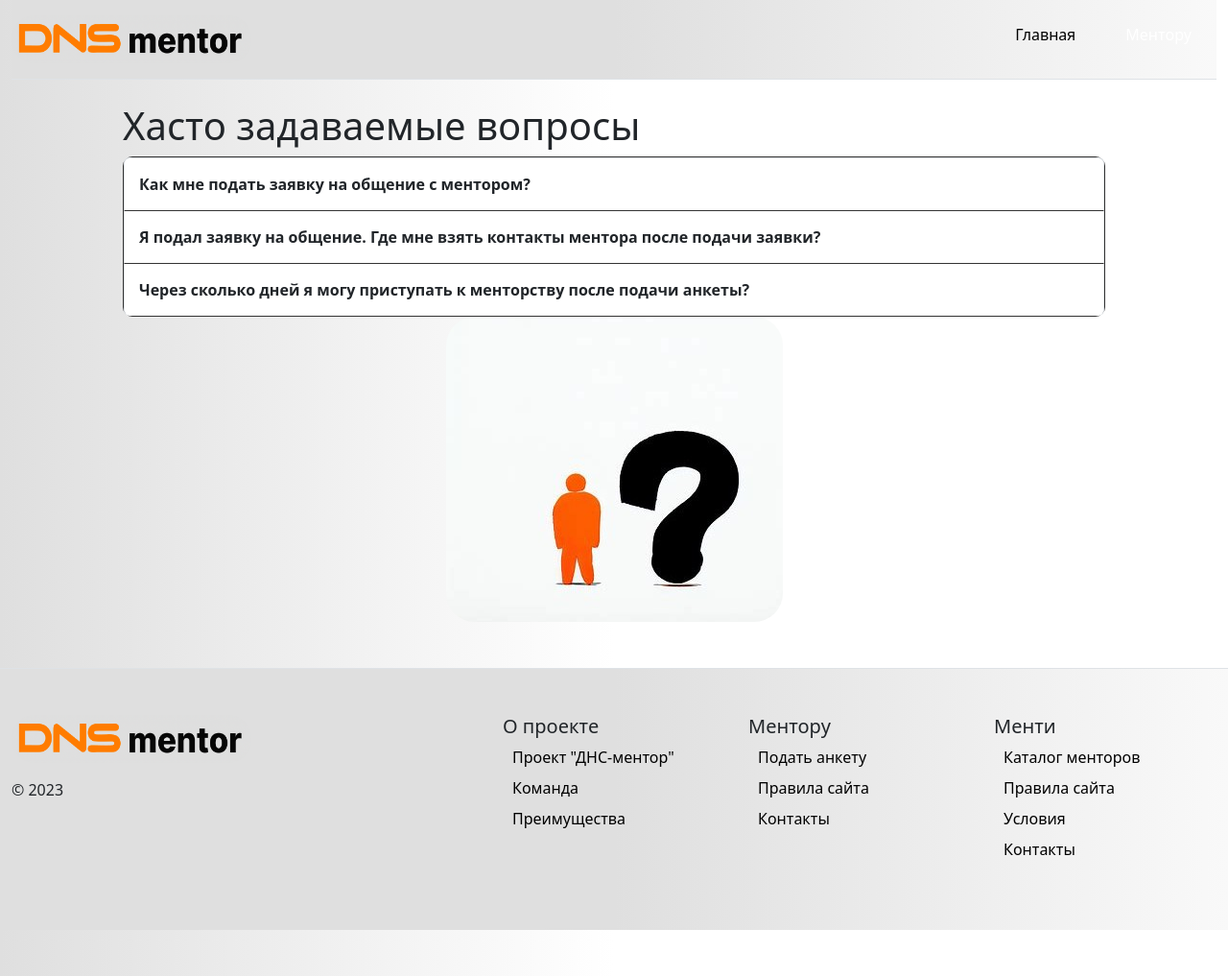
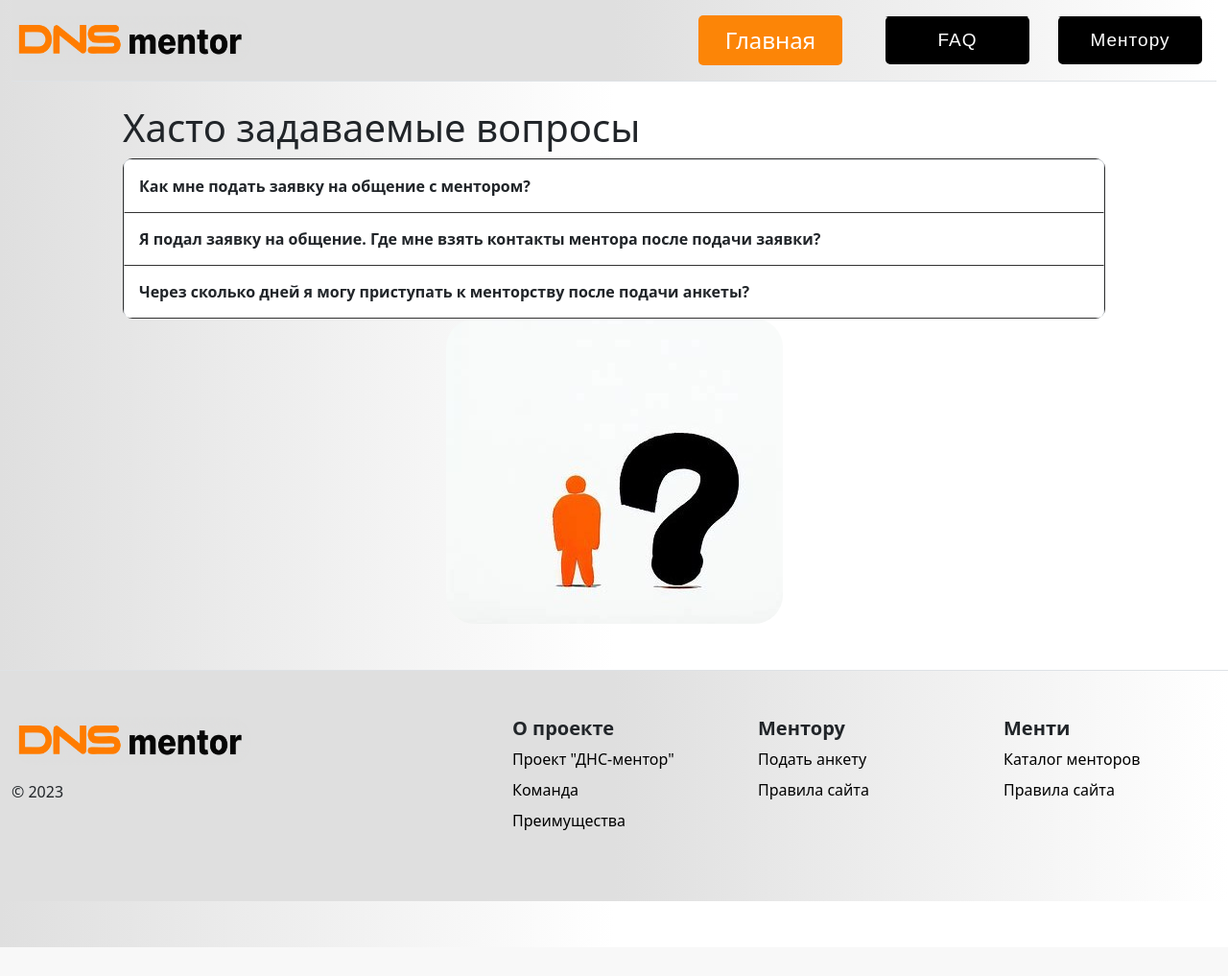
Before and after one commit to theycallmemax/DNSmentor, a Flask app: page /faq in a window 1280 px wide. Shown: the whole page at 96% size. After the commit the page ends 987 px from the top, so only its background shows below. Run offline with Flask 3, Linux system fonts and the light colour scheme.

Commit message:
FAQ база

```diff
--- a/templates/FAQ.html
+++ b/templates/FAQ.html
@@ -7,15 +7,149 @@
     <meta name="description" content="">
     <meta name="author" content="Mark Otto, Jacob Thornton, and Bootstrap contributors">
     <meta name="generator" content="Hugo 0.111.3">
-    <title>Справка</title>
     <link rel="stylesheet" href="https://cdn.jsdelivr.net/npm/bootstrap@5.2.3/dist/css/bootstrap.min.css">
+
   <style>
-      	body{
+      	body {
   background-image: linear-gradient(to right, rgba(223, 223, 223, 1), white, white);
   }
       header, footer, container-fluid{
-  background-image: linear-gradient(to right, rgba(223, 223, 223, 1), rgba(223, 223, 223, 1), rgb(249,249,249));
+  background-image: linear-gradient(to right, rgba(223, 223, 223, 1), rgba(223, 223, 223, 1), white);
 	  }
+
+
+
+	  .nav-link{
+	  color: black;
+	  }
+
+
+
+	  li{
+	  margin: 0px 10px;
+	  }
+
+
+	  img {
+	   border-radius: 30px;
+	  }
+
+@import url('https://fonts.googleapis.com/css?family=Montserrat:600&display=swap');
+.but {
+  margin: 0;
+  padding: 0;
+  display: flex;
+
+  align-items: center;
+  justify-content: center;
+
+}
+
+.faq {
+    margin: 0;
+  padding: 0;
+  display: flex;
+
+  align-items: center;
+  justify-content: center;
+}
+span{
+  position: relative;
+  display: inline-flex;
+  width: 150px;
+  height: 50px;
+  margin: 0 15px;
+  perspective: 1000px;
+}
+span a{
+  font-size: 19px;
+  letter-spacing: 1px;
+  transform-style: preserve-3d;
+  transform: translateZ(-25px);
+  transition: transform .25s;
+  font-family: 'Montserrat', sans-serif;
+
+}
+.but a:before,
+.but a:after{
+  position: absolute;
+    content: "Ментору";
+  height: 50px;
+  width: 150px;
+  display: flex;
+  align-items: center;
+  justify-content: center;
+  border: 5px solid black;
+  box-sizing: border-box;
+  border-radius: 5px;
+}
+
+.faq a:before,
+.faq a:after{
+  position: absolute;
+    content: "FAQ";
+  height: 50px;
+  width: 150px;
+  display: flex;
+  align-items: center;
+  justify-content: center;
+  border: 5px solid black;
+  box-sizing: border-box;
+  border-radius: 5px;
+    margin-right: 10px;
+}
+
+span a:before{
+  color: #fff;
+  background: #000;
+  transform: rotateY(0deg) translateZ(25px);
+}
+span a:after{
+  color: #000;
+  transform: rotateX(90deg) translateZ(25px);
+}
+span a:hover{
+  transform: translateZ(-25px) rotateX(-90deg);
+}
+
+.head {
+    display: grid;
+    align-content: end;
+    grid-template-columns: 1fr 1fr 1fr;
+}
+
+
+.button a {
+    color: white;
+    text-decoration: none;
+}
+
+h5 {
+    margin-left: 10px;
+}
+
+.main {
+    display: flex;
+  align-items: center;
+  justify-content: center;
+  box-sizing: border-box;
+  border-radius: 5px;
+    width: 150px;
+    height: 52px;
+    border: none;
+    background-color: #fc8507;
+    color: white;
+    font-size: 24px;
+    cursor: pointer;
+    text-decoration: none;
+    padding: 5px;
+
+  }
+
+.fot a:hover{
+    color: white;
+
+}
 
 	  .dns{
 	  background-color: #fc8507;
@@ -25,25 +159,11 @@
         background-color: black;
         color: white;
       }
-	  .nav-link{
-	  color: black;
-	  }
+
 
        .nav-link2 {
 	  color: white;
 	  }
-
-	  li{
-	  margin: 0px 10px;
-	  }
-
-	  .tex{
-  padding: 5%;
-  }
-	  img {
-	   border-radius: 30px;
-	  }
-
 
 	  .faq-container {
   width: 80%;
@@ -112,12 +232,14 @@ img {
         <img class="bi me-2" width=250 height="50" src="/static/img/logo5.png">
       </a>
 
-      <ul class="nav nav-pills nav-b">
-        <li class="nav-item"><a href="#" class="nav-link dns" aria-current="page">Главная</a></li>
-        <li class="nav-item"><a  href="#" class="nav-link dns2 nav-link2">Ментору</a></li>
-      </ul>
+      <div class="nav nav-pills nav-b head">
+        <div class="nav-item"><button href="/main"  aria-current="page" class="main">Главная</button></div>
+          <div class="nav-item faq"><span><a href="/faq" ></a></span></div>
+        <div class="nav-item but"><span><a  href="/mentor_anketa" ></a></span></div>
+      </div>
     </header>
   </div>
+{% block body %} {% endblock %}
 <!-- тело -->
   <main>
 <div class="faq-container">
@@ -151,8 +273,8 @@ img {
   <img src="/static/img/OIG.jpeg">
 </div>
 </main>
-<!-- Футер -->
-<div class="container-fluid">
+  <!-- Футер -->
+     <div class="container-fluid">
   <footer class="row row-cols-1 row-cols-sm-2 row-cols-md-5 py-5 my-5 border-top">
     <div class="col mb-3">
       <a href="/" class="d-flex align-items-center mb-3 link-body-emphasis text-decoration-none">
@@ -165,31 +287,28 @@ img {
 
     </div>
 
-    <div class="col mb-3">
-      <h5>О проекте</h5>
+    <div class="col mb-3 fot">
+        <h5><b>О проекте</b></h5>
       <ul class="nav flex-column">
-        <li class="nav-item mb-2"><a href="#" class="nav-link p-0 text-body-secondary">Проект "ДНС-ментор"</a></li>
-        <li class="nav-item mb-2"><a href="#" class="nav-link p-0 text-body-secondary">Команда</a></li>
-        <li class="nav-item mb-2"><a href="#" class="nav-link p-0 text-body-secondary">Преимущества</a></li>
+        <li class="nav-item mb-2"><a href="/o_nas" class="nav-link p-0 text-body-secondary">Проект "ДНС-ментор"</a></li>
+        <li class="nav-item mb-2"><a href="/teamr" class="nav-link p-0 text-body-secondary">Команда</a></li>
+        <li class="nav-item mb-2"><a href="/advantages" class="nav-link p-0 text-body-secondary">Преимущества</a></li>
       </ul>
     </div>
 
-    <div class="col mb-3">
-      <h5>Ментору</h5>
+    <div class="col mb-3 fot">
+      <h5><b>Ментору</b></h5>
       <ul class="nav flex-column">
-        <li class="nav-item mb-2"><a href="#" class="nav-link p-0 text-body-secondary">Подать анкету</a></li>
-        <li class="nav-item mb-2"><a href="#" class="nav-link p-0 text-body-secondary">Правила сайта</a></li>
-        <li class="nav-item mb-2"><a href="#" class="nav-link p-0 text-body-secondary">Контакты</a></li>
+        <li class="nav-item mb-2"><a href="/mentor_anketa" class="nav-link p-0 text-body-secondary">Подать анкету</a></li>
+        <li class="nav-item mb-2"><a href="/rules" class="nav-link p-0 text-body-secondary">Правила сайта</a></li>
       </ul>
     </div>
 
-    <div class="col mb-3">
-      <h5>Менти</h5>
+    <div class="col mb-3 fot" >
+      <h5><b>Менти</b></h5>
       <ul class="nav flex-column">
-        <li class="nav-item mb-2"><a href="#" class="nav-link p-0 text-body-secondary">Каталог менторов</a></li>
-        <li class="nav-item mb-2"><a href="#" class="nav-link p-0 text-body-secondary">Правила сайта</a></li>
-        <li class="nav-item mb-2"><a href="#" class="nav-link p-0 text-body-secondary">Условия</a></li>
-        <li class="nav-item mb-2"><a href="#" class="nav-link p-0 text-body-secondary">Контакты</a></li>
+        <li class="nav-item mb-2"><a href="/" class="nav-link p-0 text-body-secondary fot">Каталог менторов</a></li>
+        <li class="nav-item mb-2"><a href="/rules" class="nav-link p-0 text-body-secondary">Правила сайта</a></li>
       </ul>
     </div>
   </footer>
```
